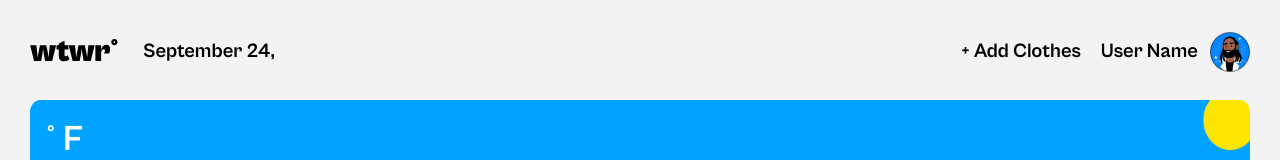
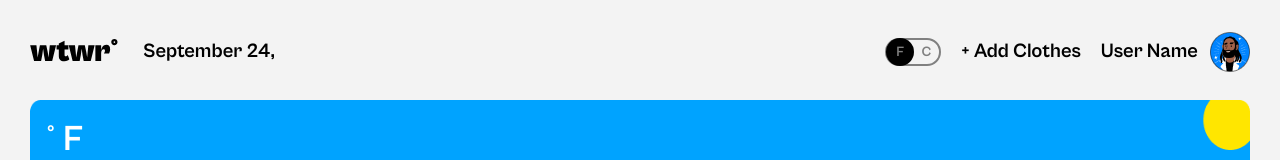
Before and after one commit to Wes-Watson/se_project_react, a React (Vite) app: page / in a window 1280 px wide. Shown: the top 160 px of the page. Built offline with nearby package versions, Linux system fonts and the light colour scheme; no server answers.

Commit message:
Add Toggle Function

```diff
--- a/src/components/App/App.jsx
+++ b/src/components/App/App.jsx
@@ -10,6 +10,7 @@ import { location } from "../../utils/constants";
 import { APIkey } from "../../utils/constants";
 import { callWeather } from "../../utils/weatherApi";
 import { handleWeatherData } from "../../utils/weatherApi";
+import {CurrentTemperatureUnitContext} from "../../contexts/CurrentTemperatureUnitContext";
 
 function App() {
   //Global Functions
@@ -18,8 +19,11 @@ function App() {
     temperature: { F: 999 },
     city: "",
   });
+
   const [openModal, setOpenModal] = useState("");
   const [selectedCard, setSelectedCard] = useState({});
+  const [currentTemperatureUnit, setCurrentTemperatureUnit] = useState('F');
+
   const addButtonClick = () => {
     setOpenModal("add clothing");
   };
@@ -37,6 +41,11 @@ function App() {
       closeModal();
     }
   };
+
+  const handleToggleChange = () =>{
+    if (currentTemperatureUnit === "C") setCurrentTemperatureUnit("F");
+    if (currentTemperatureUnit === "F") setCurrentTemperatureUnit("C");
+  }
 
   // useEffect Functions
   useEffect(() => {
@@ -62,11 +71,14 @@ function App() {
       })
       .catch(console.error);
   }, []);
-
+  console.log(currentTemperatureUnit);
   //Page Markup
   return (
+
     <div className="page">
+      <CurrentTemperatureUnitContext.Provider value={(currentTemperatureUnit, handleToggleChange)}>
       <div className="page__content">
+
         <Header addButtonClick={addButtonClick} weatherInfo={weatherInfo} />
         <Main weatherInfo={weatherInfo} handleImageClick={handleImageClick} />
         <Footer />
@@ -134,6 +146,7 @@ function App() {
         closeModal={closeModal}
         handleOverlay={handleOverlay}
       />
+      </CurrentTemperatureUnitContext.Provider>
     </div>
   );
 }
--- a/src/components/Header/Header.jsx
+++ b/src/components/Header/Header.jsx
@@ -1,6 +1,9 @@
+
 import "./Header.css";
 import headerLogo from "../../assets/logo.svg";
 import userAvatar from "../../assets/avatar.png";
+import ToggleSwitch from "../ToggleSwitch/ToggleSwitch";
+
 
 const currentDate = new Date().toLocaleString("default", {
   month: "long",
@@ -17,6 +20,7 @@ function Header({ addButtonClick, weatherInfo }) {
         </p>
       </div>
       <div className="header__container">
+        <ToggleSwitch/>
         <button
           onClick={addButtonClick}
           type="button"
--- /dev/null
+++ b/src/components/ToggleSwitch/ToggleSwitch.css
@@ -0,0 +1,62 @@
+.toggle {
+  margin-right: 20px;
+  display: flex;
+  position: relative;
+}
+
+.toggle__box {
+  border-radius: 25px;
+  border: 2px solid #808080;
+  width: 56px;
+  height: 28px;
+  appearance: none;
+}
+
+.toggle__slider {
+  border-radius: 20px;
+  width: 28px;
+  height: 28px;
+  background-color: #000;
+  color: #fff;
+  cursor: pointer;
+  text-align: center;
+  position: absolute;
+}
+
+.toggle__slider-F {
+  right: 1px;
+}
+
+.toggle__slider-C {
+  left: 1px;
+}
+
+.toggle__active {
+  color: #fff;
+}
+
+.toggle__inactive {
+  color: #808080;
+}
+
+.toggle__temp-F {
+  cursor: pointer;
+  position: absolute;
+  top: -8.5px;
+  left: 11px;
+  font-family: "CabinetGrotesk-Bold";
+  font-weight: 700;
+  font-size: 14px;
+  line-height: 17.36px;
+}
+
+.toggle__temp-C {
+  cursor: pointer;
+  position: absolute;
+  top: -8.5px;
+  right: 10px;
+  font-family: "CabinetGrotesk-Bold";
+  font-weight: 700;
+  font-size: 14px;
+  line-height: 17.36px;
+}
--- /dev/null
+++ b/src/components/ToggleSwitch/ToggleSwitch.jsx
@@ -0,0 +1,48 @@
+import React, { useContext, useState } from "react";
+import "./ToggleSwitch.css";
+import { CurrentTemperatureUnitContext } from "../../contexts/CurrentTemperatureUnitContext";
+
+const ToggleSwitch = () => {
+  // const [currentTepmUnit, handleToggleChange] = useState("F");
+
+  //const handleChange = (e) => {
+  //if (currentTepmUnit === "C") handleToggleChange("F");
+  //if (currentTepmUnit === "F") handleToggleChange("C");
+  //};
+  //console.log(currentTepmUnit);
+  const { currentTemperatureUnit, handleToggleChange } = useContext(
+    CurrentTemperatureUnitContext
+  );
+  console.log(currentTemperatureUnit);
+  return (
+    <label className="toggle">
+      <input
+        type="checkbox"
+        className="toggle__box"
+        onChange={handleToggleChange}
+      />
+      <span
+        className={
+          currentTemperatureUnit === "C"
+            ? "toggle__slider toggle__slider-F"
+            : "toggle__slider toggle__slider-C"
+        }
+      ></span>
+      <p
+        className={`toggle__temp-F ${
+          currentTemperatureUnit === "F" ? "toggle__active" : "toggle__inactive"
+        }`}
+      >
+        F
+      </p>
+      <p
+        className={`toggle__temp-C ${
+          currentTemperatureUnit === "C" ? "toggle__active" : "toggle__inactive"
+        }`}
+      >
+        C
+      </p>
+    </label>
+  );
+};
+export default ToggleSwitch;
--- /dev/null
+++ b/src/contexts/CurrentTemperatureUnitContext.js
@@ -0,0 +1,9 @@
+import React from "react";
+
+const CurrentTemperatureUnitContext = React.createContext(
+   { currentTermperatureUnit:"",
+    handleToggleChange:()=>{}
+   }
+)
+
+export {CurrentTemperatureUnitContext};
```
